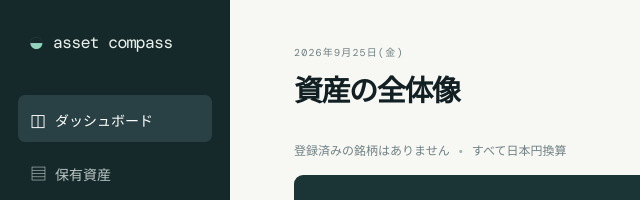
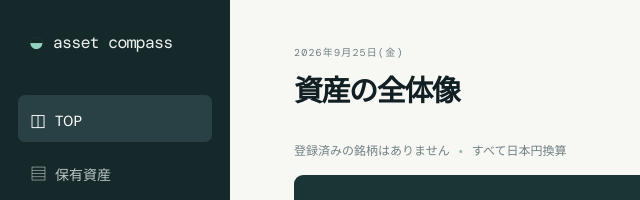
Before and after one commit to mo-mo-app/asset-compass, a plain HTML site: page index.html in a window 1280 px wide. Shown: the top 200 px of the page, 0-640 px from the left. Drawn offline with nearby package versions, Linux system fonts and the light colour scheme.

Commit message:
Rename dashboard label to TOP

```diff
--- a/index.html
+++ b/index.html
@@ -15,7 +15,7 @@
       <aside class="sidebar">
         <div class="brand"><span class="brand-mark">◒</span><span class="brand-name">asset compass</span></div>
         <nav aria-label="メインメニュー">
-          <button class="nav-item active" data-view="dashboard"><span>◫</span>ダッシュボード</button>
+          <button class="nav-item active" data-view="dashboard"><span>◫</span>TOP</button>
           <button class="nav-item" data-view="holdings"><span>▤</span>保有資産</button>
           <button class="nav-item" data-view="accounts"><span>◌</span>証券口座</button>
         </nav>
@@ -68,7 +68,7 @@
       </main>
 
       <nav class="mobile-bottom-nav" aria-label="スマートフォン用メインメニュー">
-        <button class="nav-item active" data-view="dashboard"><span aria-hidden="true">◫</span>ダッシュボード</button>
+        <button class="nav-item active" data-view="dashboard"><span aria-hidden="true">◫</span>TOP</button>
         <button class="nav-item" data-view="holdings"><span aria-hidden="true">▤</span>保有資産</button>
         <button class="nav-item" data-view="accounts"><span aria-hidden="true">◌</span>証券口座</button>
       </nav>
```
